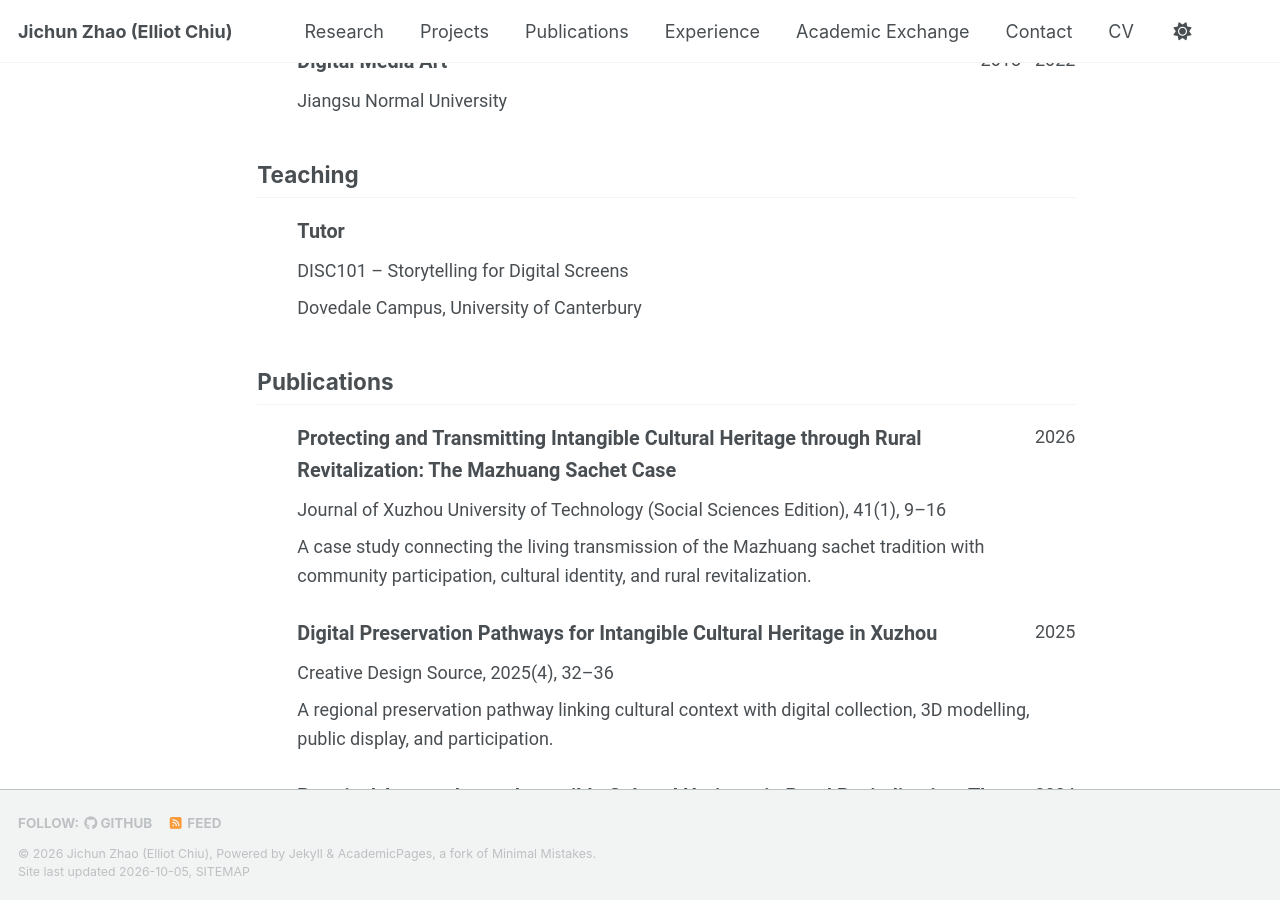
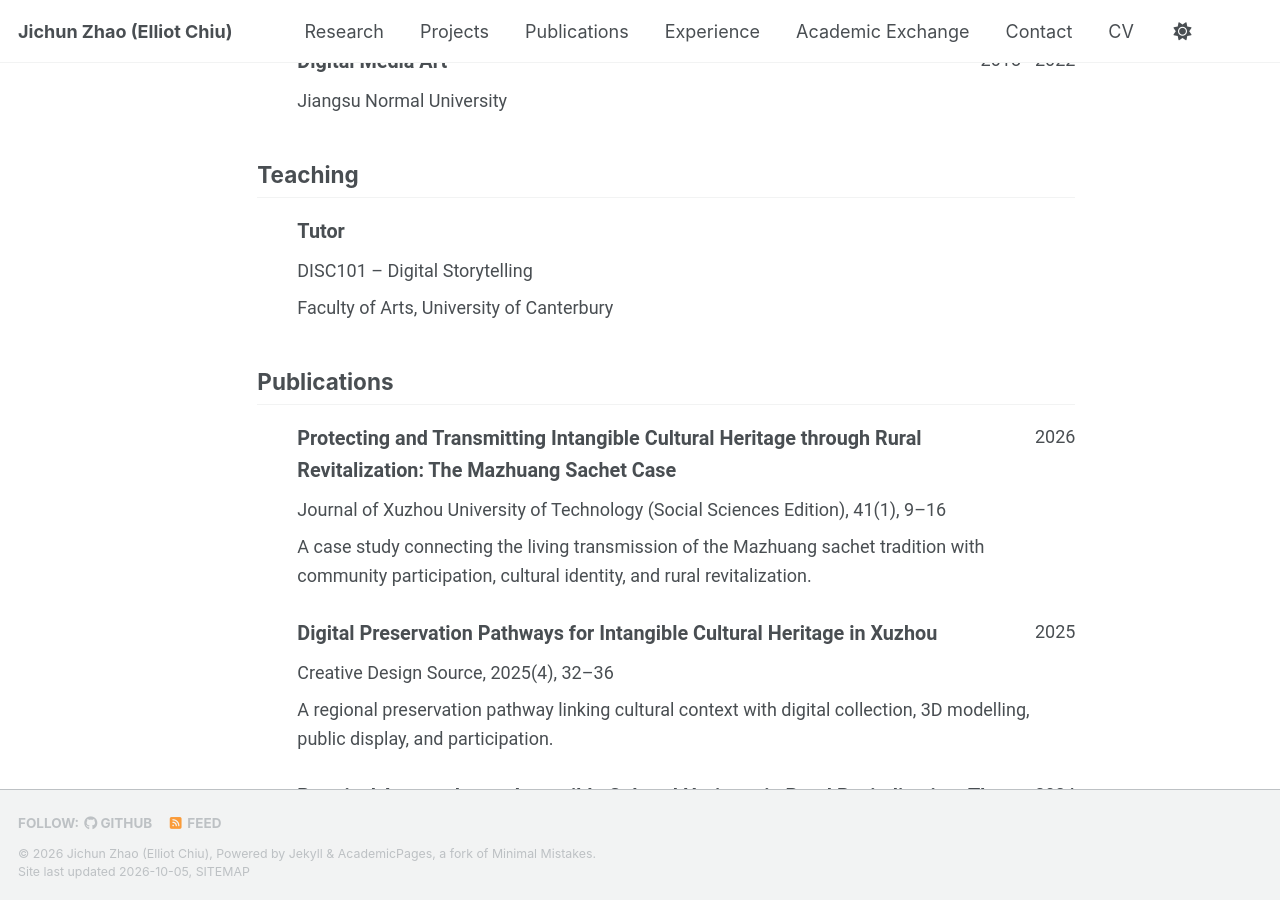
Before and after one commit to Elliot1540/ElliotChiu.github.io, a Jekyll site: the page built from _pages/cv-json.md, in a window 1280 px wide and 900 px high, scrolled down 870 px. Built offline with Jekyll 4.4.1, drawn with Linux system fonts in a browser that asks for light colours; a script bundle is joined from its source files by our own code; library files that are not in the unit come from our copies.

Commit message:
Correct tutoring affiliation and course in CV data

```diff
--- a/_data/cv.json
+++ b/_data/cv.json
@@ -130,8 +130,8 @@
   "presentations": [],
   "teaching": [
     {
-      "course": "DISC101 – Storytelling for Digital Screens",
-      "institution": "Dovedale Campus, University of Canterbury",
+      "course": "DISC101 – Digital Storytelling",
+      "institution": "Faculty of Arts, University of Canterbury",
       "date": "",
       "role": "Tutor",
       "description": ""
```
